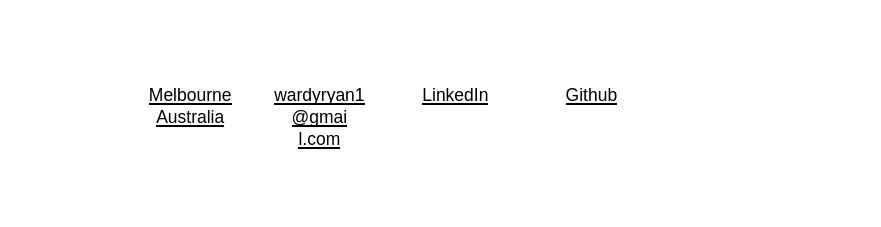
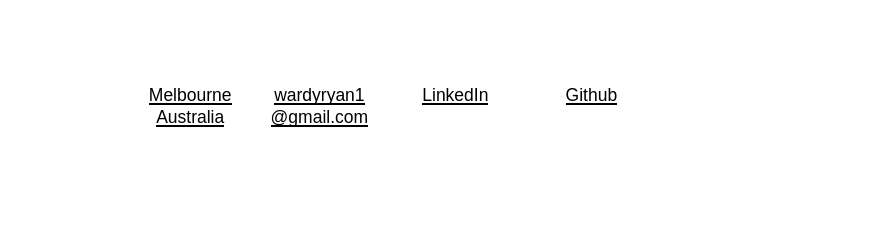
Before and after one commit to ryanward-io/ryanward-io.github.io, a Jekyll site: the page built from index.md, in a window 1280 px wide. Shown: the part 837-1064 px from the top of the page, without its empty margins (188-1069 px from the left). Built offline with Jekyll 4.4.1, drawn with Linux system fonts in a browser that asks for light colours; nearby versions of some CDN libraries; some web fonts are replaced; our own code applies the rules of GitHub Pages for plain Markdown files.

Commit message:
Fixing up missed email

```diff
--- a/_includes/footer.html
+++ b/_includes/footer.html
@@ -8,10 +8,9 @@
     </div>
     <div class="footer-each">
       <h5>
-        <a href="mailto:ryan@fromlawtodata.com">
+        <a href="mailto:wardyryan1@gmail.com">
           <span>wardyryan1</span><br />
-          <span>@gmai</span><br />
-          <span>l.com</span>
+          <span>@gmail.com</span>
         </a>
       </h5>
     </div>
```
